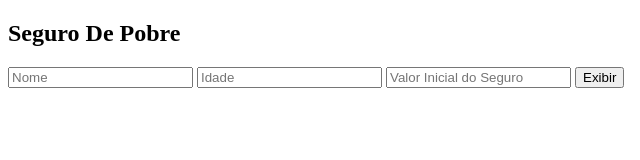
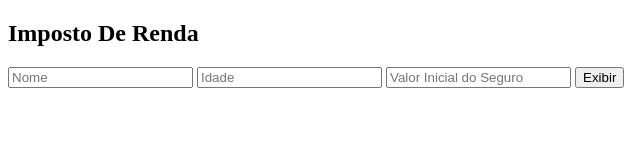
Before and after one commit to JefesonBran/Trabalho, a plain HTML site: page index.html in a window 1280 px wide. Shown: the full height of the page, 0-640 px from the left. Drawn offline with Linux system fonts and the light colour scheme.

Commit message:
Update index.html

```diff
--- a/index.html
+++ b/index.html
@@ -28,7 +28,7 @@
 
 </head>
 <body>
-    <h2>Seguro De Pobre</h2>
+    <h2>Imposto De Renda</h2>
 
     <input type="text" id="nome" placeholder="Nome">
     <input type="text" id="idade" placeholder="Idade">
```
